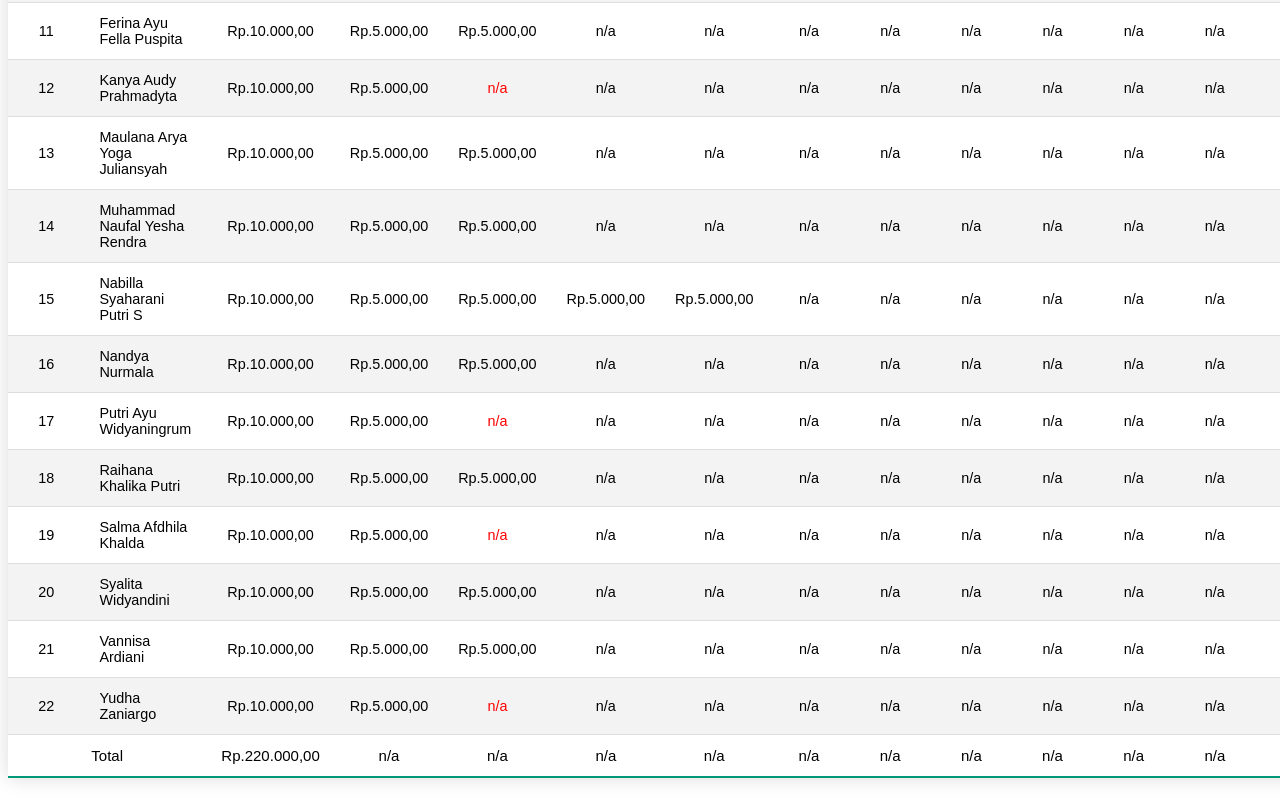
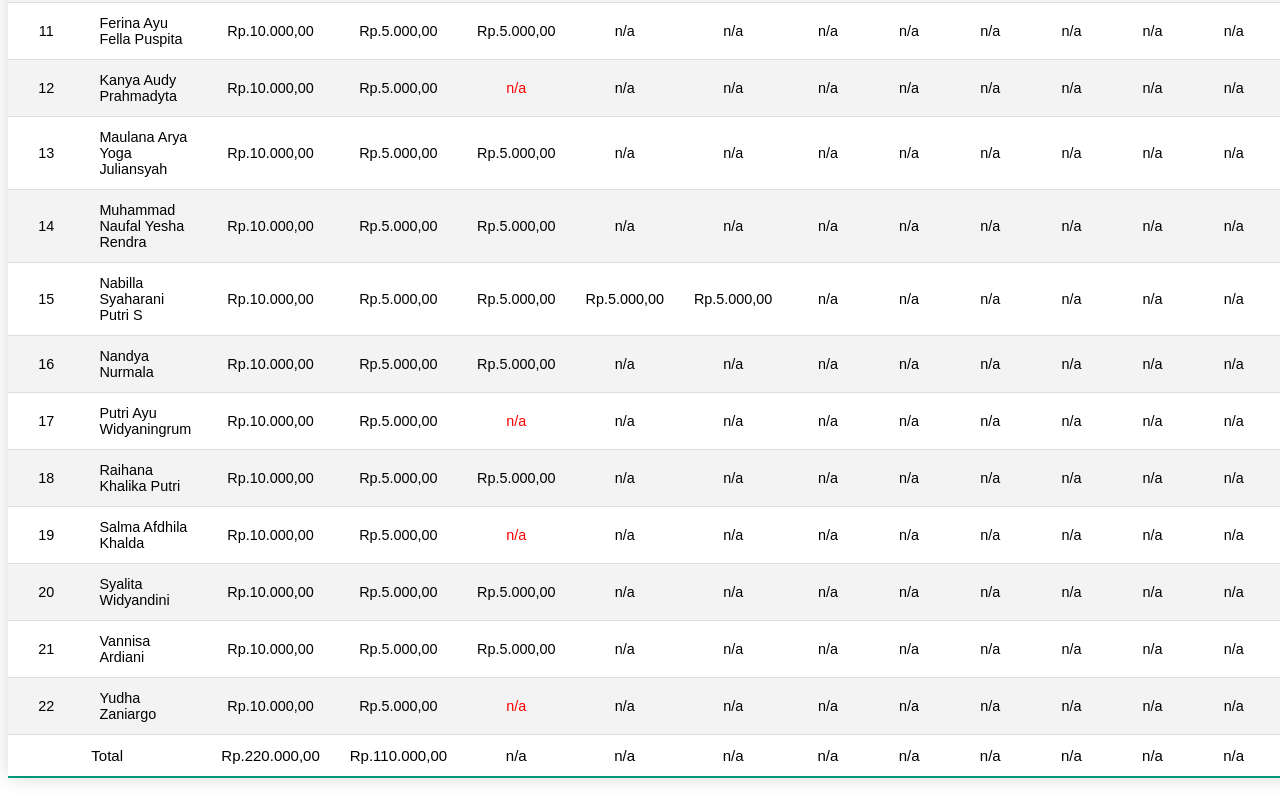
Before and after one commit to baguswijaksono/HTML-KasKelas, a plain HTML site: page masuk.html in a window 1280 px wide. Shown: the part 709-1512 px from the top of the page. Drawn offline with Linux system fonts and the light colour scheme.

Commit message:
Update masuk.html

```diff
--- a/masuk.html
+++ b/masuk.html
@@ -377,7 +377,7 @@
       <tr style="font-size: 15;font-weight: 300;">
         <td colspan="2">Total</td>
         <td>Rp.220.000,00</td>
-        <td>n/a</td>
+        <td>Rp.110.000,00</td>
         <td>n/a</td>
         <td>n/a</td>
         <td>n/a</td>
```
